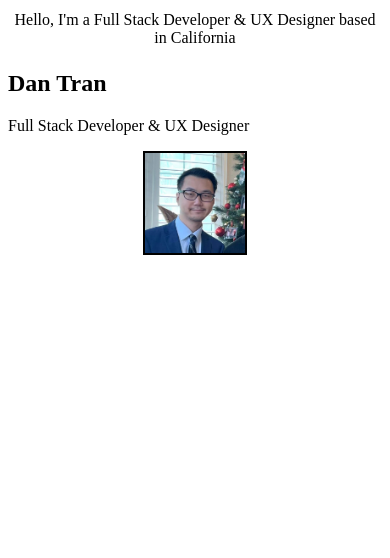
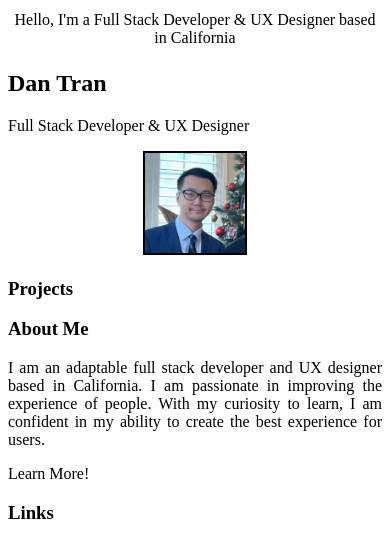
Before and after one commit to dantran16/portfolio-site, a Next.js app: page / in a window 390 px wide. Shown: the top 558 px of the page. Built offline with nearby package versions, Linux system fonts and the light colour scheme.

Commit message:
Changed hamburger menu from menu to basic drawer

```diff
--- a/components/layouts/main.js
+++ b/components/layouts/main.js
@@ -4,6 +4,7 @@ import { Box, Container } from '@chakra-ui/react'
 
 
 const Main = ({ children, router }) => {
+
   return (
     <Box as="main" pb={8}>
       <Head>
@@ -11,11 +12,12 @@ const Main = ({ children, router }) => {
         <title>Dan - Homepage</title>
       </Head>
 
-      <Navbar path={router.asPath} />
+      <Navbar />
 
       <Container maxW="container.md" pt={14}>
         {children}
       </Container>
+
     </Box>
   )
 }
--- /dev/null
+++ b/components/paragraph.js
@@ -0,0 +1,7 @@
+import styled from '@emotion/styled'
+
+const Paragraph = styled.p`
+  text-align: justify;
+`
+
+export default Paragraph;
--- /dev/null
+++ b/components/section.js
@@ -0,0 +1,21 @@
+import { motion } from 'framer-motion'
+import { chakra, shouldForwardProp } from '@chakra-ui/react'
+
+const StyledDiv = chakra(motion.div, {
+  shouldForwardProp: prop => {
+    return shouldForwardProp(prop) || prop === 'transition'
+  }
+})
+
+const Section = ({ children, delay = 0 }) => (
+  <StyledDiv
+    initial={{ y: 10, opacity: 0 }}
+    animate={{ y: 0, opacity: 1 }}
+    transition={{ duration: 0.8, delay }}
+    mb={6}
+  >
+    {children}
+  </StyledDiv>
+)
+
+export default Section;
--- a/lib/theme.js
+++ b/lib/theme.js
@@ -25,7 +25,7 @@ const components = {
   },
   Link: {
     baseStyle: props => ({
-      color: mode('#3d7aed', '#ff63c3')(props),
+      color: mode('#3d7aed', '#c28512')(props),
       textUnderlineOffset: 3
     })
   }
--- a/pages/index.js
+++ b/pages/index.js
@@ -1,4 +1,6 @@
 import { Container, Box, Heading, Image, useColorModeValue } from '@chakra-ui/react'
+import Section from '../components/section'
+import Paragraph from '../components/paragraph'
 
 const Page = () => {
   return (
@@ -27,6 +29,28 @@ const Page = () => {
           />
         </Box>
       </Box>
+
+      <Section delay={0.1}>
+        <Heading as="h3" variant="section-title">
+          Projects
+        </Heading>
+
+      </Section>
+
+      <Section delay={0.1}>
+        <Heading as="h3" variant="section-title">
+          About Me
+        </Heading>
+        <Paragraph>I am an adaptable full stack developer and UX designer based in California. I am passionate in improving the experience of people. With my curiosity to learn, I am confident in my ability to create the best experience for users.
+        </Paragraph>
+        <Paragraph> Learn More!</Paragraph>
+      </Section>
+
+      <Section delay={0.1}>
+        <Heading as="h3" variant="section-title">
+          Links
+        </Heading>
+      </Section>
     </Container>
   )
 }
```
Also changed, not shown: components/drawer.js (added, +78 -0 lines), components/navbar.js (+7 -27 lines).
